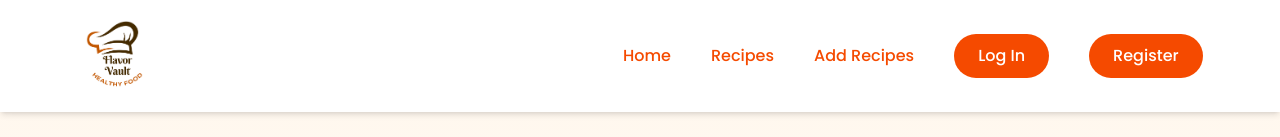
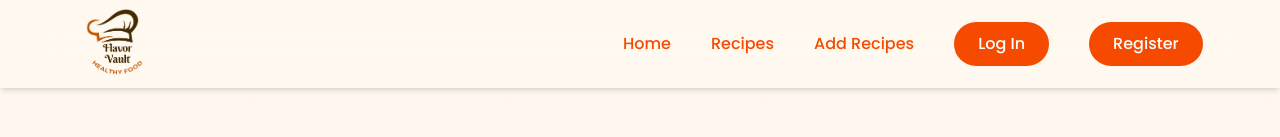
Before and after one commit to obaidullah-miazi-dev/FlavorVault-my-first-next.js-web, a Next.js app: page /addRecipes in a window 1280 px wide. Shown: the top 137 px of the page. Built offline with nearby package versions, Linux system fonts and the light colour scheme; no server answers.

Commit message:
added backdrop blur in navbar

```diff
--- a/src/components/Navbar.jsx
+++ b/src/components/Navbar.jsx
@@ -14,8 +14,8 @@ const Navbar = () => {
   const user = session?.user;
 
   return (
-    <nav className="bg-white shadow-md sticky top-0 z-50">
-      <div className="px-6 py-4 mx-auto w-11/12 flex items-center justify-between">
+    <nav className="bg-white/15 backdrop-blur-xl shadow-md sticky top-0 z-50">
+      <div className="px-6 py-1 mx-auto w-11/12 flex items-center justify-between">
 
         {/* Logo */}
         <Link href="/" className="flex items-center">
```
Also changed, not shown: 1 other file (tests, documents, lock files or other folders).
